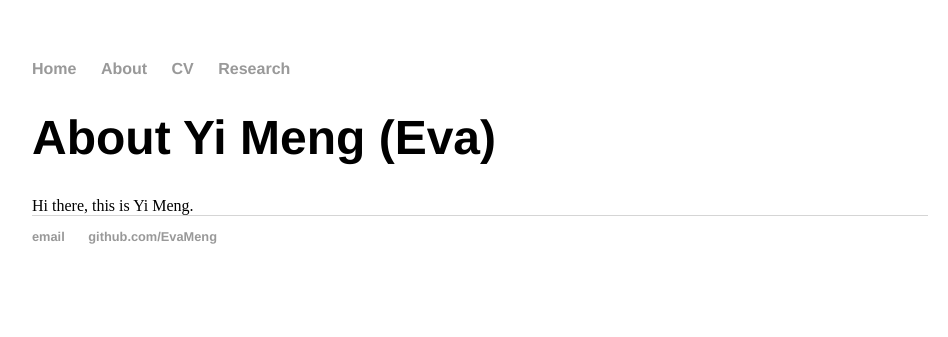
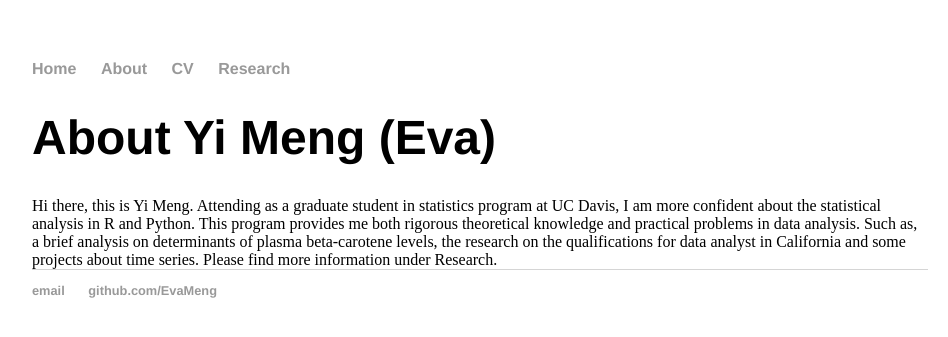
Before and after one commit to EvaMeng/evameng.github.io, a Jekyll site: the page built from about/index.html, in a window 1280 px wide. Shown: the top 337 px of the page, without its empty margins (160-1108 px from the left). Built offline with Jekyll 4.4.1, drawn with Linux system fonts in a browser that asks for light colours.

Commit message:
Update index.html
change

```diff
--- a/about/index.html
+++ b/about/index.html
@@ -5,5 +5,10 @@ title: About Yi Meng (Eva)
 	<h1>{{ page.title }}</h1>
 	<body>
 		Hi there, this is Yi Meng.
+		Attending as a graduate student in statistics program at UC Davis, I am more confident about
+		the statistical analysis in R and Python. This program provides me both rigorous theoretical
+		knowledge and practical problems in data analysis. Such as, a brief analysis on determinants
+		of plasma beta-carotene levels, the research on the qualifications for data analyst in California
+		and some projects about time series. Please find more information under Research.
 
         </body>
```
